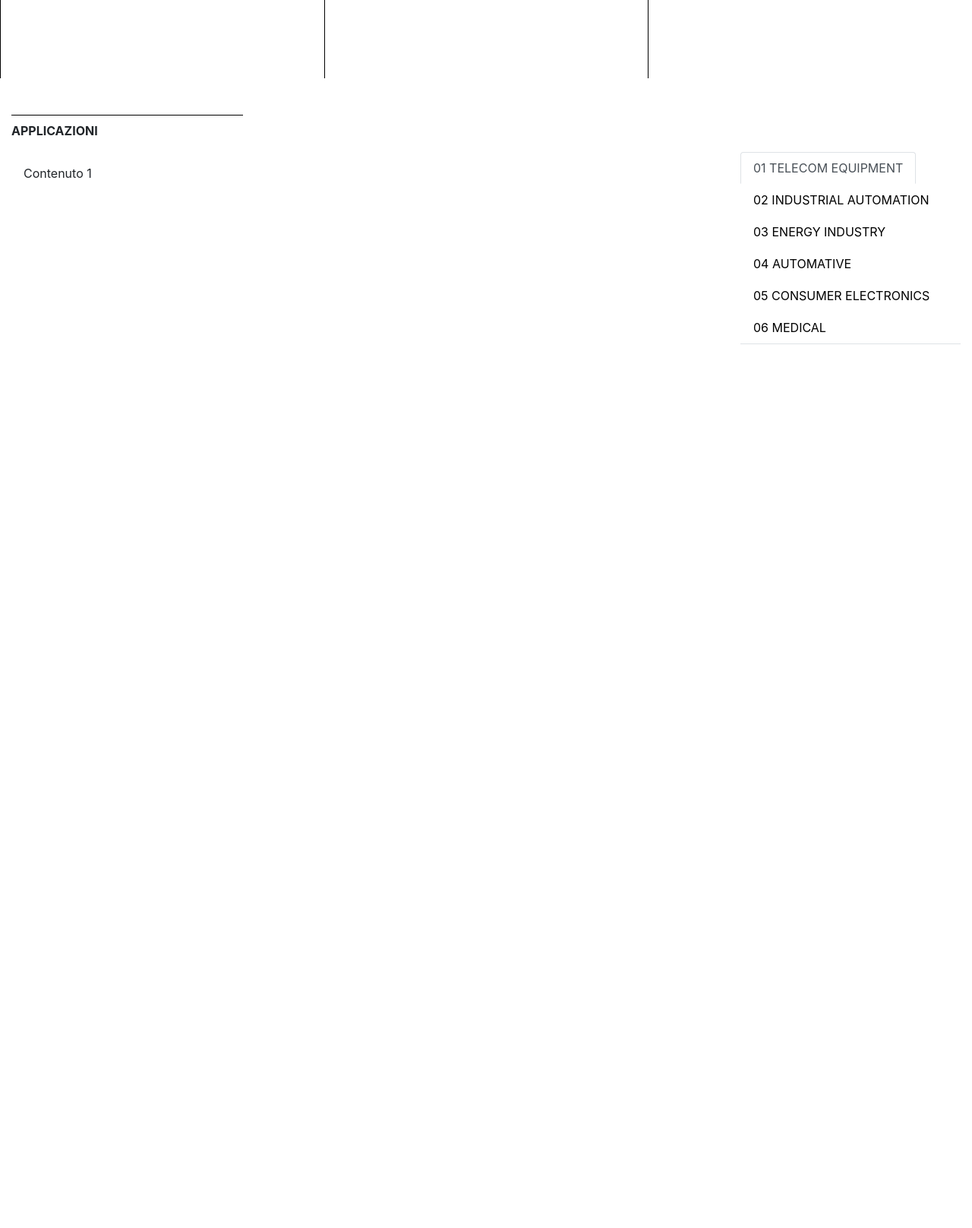
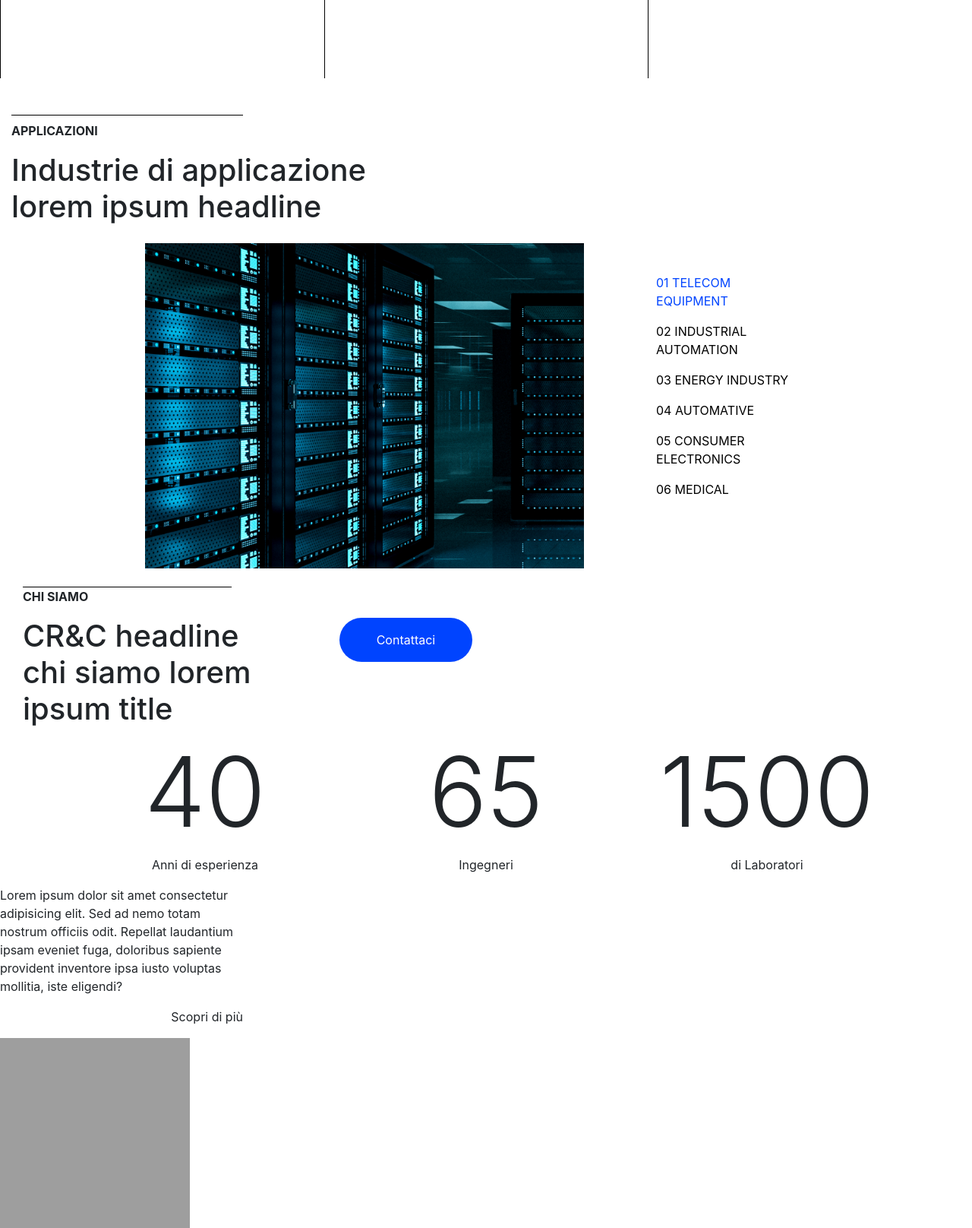
Before and after one commit to pierodg/sito-crc, a PHP site: page / in a window 1280 px wide. Shown: the part 1514-3130 px from the top of the page at 76% size. Before the commit the page ends 1967 px from the top, so only its background shows below. Run offline with PHP 8.4, Linux system fonts and the light colour scheme; grey boxes are pictures that could not be loaded.

Commit message:
updates 4

```diff
--- a/css/style.css
+++ b/css/style.css
@@ -82,6 +82,19 @@ a:hover {
     transition: 1s;
 }
 
+.active {
+    color: #0044ff
+}
+
+.my-btn {
+    background-color: #0044ff;
+    color: #fff;
+}
+
+.big-numb {
+    font-size: 8rem;
+}
+
 .services-card:hover .services-number {
     color: white;
 }
--- a/index.html
+++ b/index.html
@@ -119,14 +119,18 @@
         <div class="mt-5">
             <div class="col-6">
                 <p class="w-50 pt-2 line-above font-weight-bold">APPLICAZIONI</p>
-
                 </div>
+            <div class="col-6">
+                <h1>Industrie di applicazione<br>
+                    lorem ipsum headline
+                </h1>
+            </div>
         </div>
 
-        <div>
+        <div class="w-75 mx-auto">
             <div class="row flex-row-reverse">
-              <div class="col-5 col-md-4 col-lg-3">
-                <div class="nav nav-tabs nav-tabs-vertical" id="pos-vr" role="tablist" aria-orientation="vertical">
+              <div class="p-5 col-6 col-md-5 col-lg-4">
+                <div class="nav nav-tabs-vertical" id="pos-vr" role="tablist" aria-orientation="vertical">
                   <a class="nav-link active" id="pos-vr1-tab" data-toggle="tab" href="#pos-vr1" role="tab" aria-controls="pos-vr1" aria-selected="true">01 TELECOM EQUIPMENT</a>
                   <a class="nav-link" id="pos-vr2-tab" data-toggle="tab" href="#pos-vr2" role="tab" aria-controls="pos-vr2" aria-selected="false">02 INDUSTRIAL AUTOMATION</a>
                   <a class="nav-link" id="pos-vr3-tab" data-toggle="tab" href="#pos-vr3" role="tab" aria-controls="pos-vr3" aria-selected="false">03 ENERGY INDUSTRY</a>
@@ -136,18 +140,64 @@
 
                 </div>
               </div>
-              <div class="col-7 col-md-8 col-lg-9">
+              <div class="col-6 col-md-7 col-lg-8">
                 <div class="tab-content" id="pos-vrContent">
-                  <div class="tab-pane p-3 fade show active" id="pos-vr1" role="tabpanel" aria-labelledby="pos-vr1-tab">Contenuto 1</div>
-                  <div class="tab-pane p-3 fade" id="pos-vr2" role="tabpanel" aria-labelledby="pos-vr2-tab">Contenuto 2</div>
-                  <div class="tab-pane p-3 fade" id="pos-vr3" role="tabpanel" aria-labelledby="pos-vr3-tab">Contenuto 3</div>
-                  <div class="tab-pane p-3 fade" id="pos-vr4" role="tabpanel" aria-labelledby="pos-vr3-tab">Contenuto 4</div>
-                  <div class="tab-pane p-3 fade" id="pos-vr5" role="tabpanel" aria-labelledby="pos-vr3-tab">Contenuto 5</div>
-                  <div class="tab-pane p-3 fade" id="pos-vr6" role="tabpanel" aria-labelledby="pos-vr3-tab">Contenuto 6</div>
-
+                  <div class="tab-pane p-3 fade show active" id="pos-vr1" role="tabpanel" aria-labelledby="pos-vr1-tab"><img src="asset/tab-img.png" style="max-width:100%" alt=""></div>
+                  <div class="tab-pane p-3 fade" id="pos-vr2" role="tabpanel" aria-labelledby="pos-vr2-tab"><img src="asset/tab-img.png" style="max-width:100%;max-height: 500px;" alt=""></div>
+                  <div class="tab-pane p-3 fade" id="pos-vr3" role="tabpanel" aria-labelledby="pos-vr3-tab"><img src="asset/tab-img.png" style="max-width:100%;max-height: 500px;" alt=""></div>
+                  <div class="tab-pane p-3 fade" id="pos-vr4" role="tabpanel" aria-labelledby="pos-vr3-tab"><img src="asset/tab-img.png" style="max-width:100%;max-height: 500px;" alt=""></div>
+                  <div class="tab-pane p-3 fade" id="pos-vr5" role="tabpanel" aria-labelledby="pos-vr3-tab"><img src="asset/tab-img.png" style="max-width:100%;max-height: 500px;" alt=""></div>
+                  <div class="tab-pane p-3 fade" id="pos-vr6" role="tabpanel" aria-labelledby="pos-vr3-tab"><img src="asset/tab-img.png" style="max-width:100%;max-height: 500px;" alt=""></div>
                 </div>
               </div>
             </div>
+          </div>
+
+
+          <div class="w-50 d-flex col-12">
+              <div class="col-6 ">
+                <p class="mt-2 line-above font-weight-bold">CHI SIAMO</p>
+              </div>
+          </div>
+
+          <div class="d-flex col-12">
+              <div class="col-4">
+                <h1>CR&C headline<br>
+                    chi siamo lorem<br>
+                    ipsum title
+                </h1>
+              </div>
+              <div class="col-4">
+                  <button class="btn my-btn rounded-pill py-3 px-5">
+                    Contattaci
+                  </button>
+              </div>
+          </div>
+
+          <div class="container text-center">
+            <div class="row">
+              <div class="col-sm">
+                <h1 class="big-numb font-weight-light count">40</h1>
+                <p>Anni di esperienza</p>
+              </div>
+              <div class="col-sm">
+                <h1 class="big-numb font-weight-light count">65</h1>
+                <p>Ingegneri</p>
+              </div>
+              <div class="col-sm">
+                <h1 class="big-numb font-weight-light count">1500</h1>
+                di Laboratori
+              </div>
+            </div>
+          </div>
+
+          <div class="w-25">
+              <p>Lorem ipsum dolor sit amet consectetur adipisicing elit. Sed ad nemo totam nostrum officiis odit. Repellat laudantium ipsam eveniet fuga, doloribus sapiente provident inventore ipsa iusto voluptas mollitia, iste eligendi?</p>
+                <p class="text-right">Scopri di più</p>
+          </div>
+
+          <div>
+              <img style="width: 250px;height: 250px" src="asset/text.jpg" alt="">
           </div>
 
 
--- a/js/main.js
+++ b/js/main.js
@@ -14,3 +14,16 @@ $(document).ready(function(){
         loop: 'true'
     });
 })
+
+
+$('.count').each(function () {
+    $(this).prop('Counter',0).animate({
+        Counter: $(this).text()
+    }, {
+        duration: 4000,
+        easing: 'swing',
+        step: function (now) {
+            $(this).text(Math.ceil(now));
+        }
+    });
+});
```
Also changed, not shown: asset/tab-img.png (added), 2 other files.
